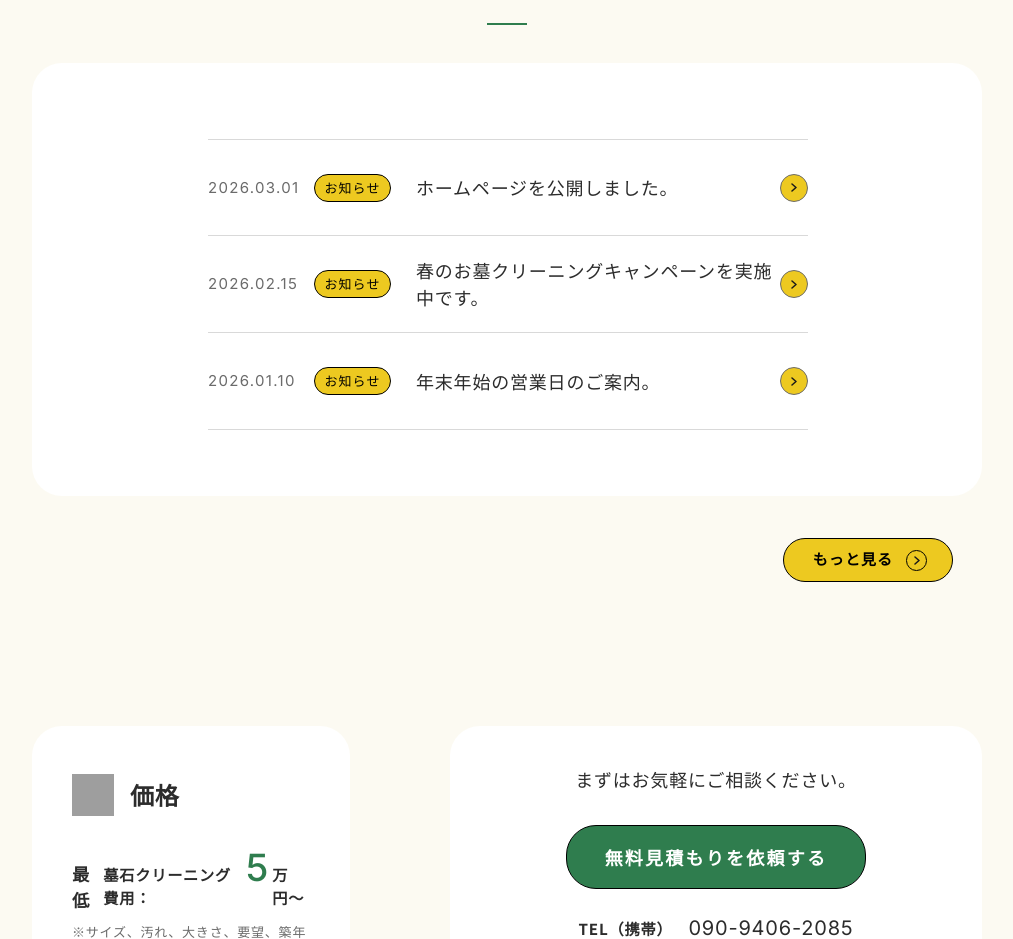
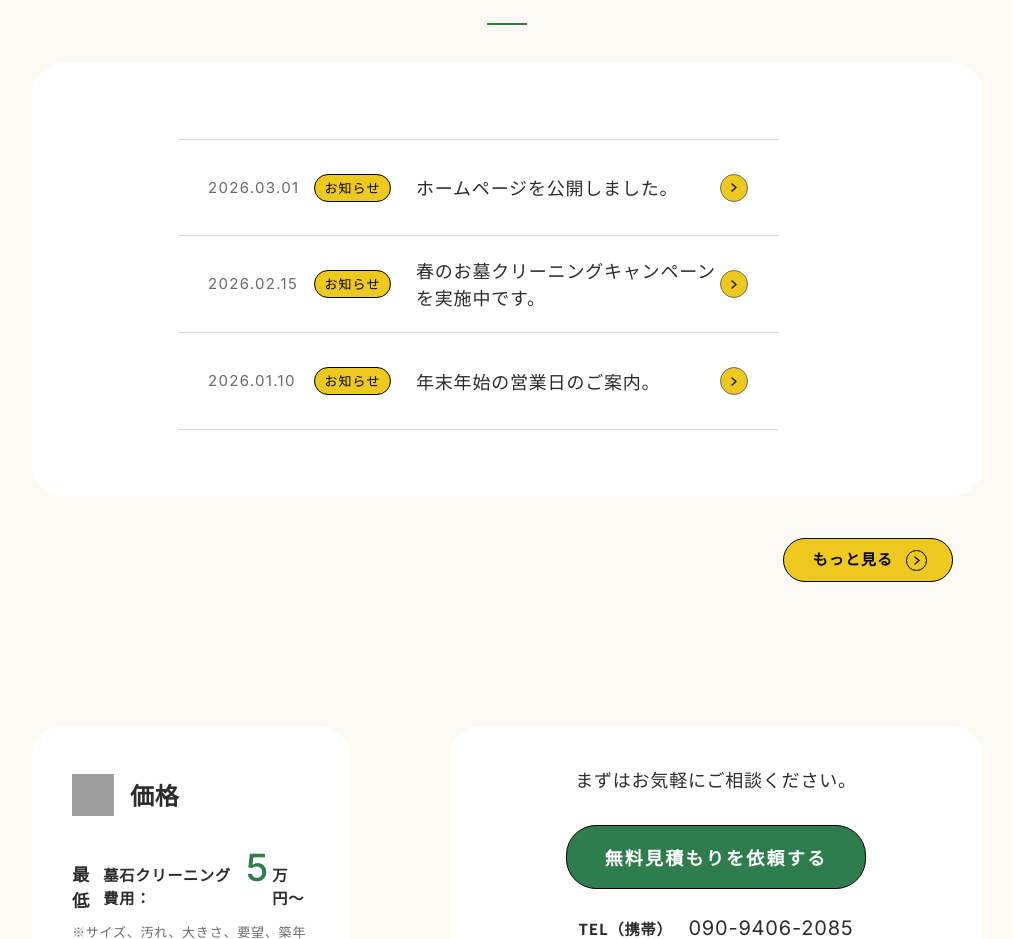
Before and after one commit to jyunnnji/gofuku-sekizai-hp, a Next.js app: page / in a window 1280 px wide. Shown: the part 7940-8879 px from the top of the page, without its empty margins (133-1146 px from the left). Built offline with nearby package versions, Linux system fonts and the light colour scheme; grey boxes are pictures that could not be loaded.

Commit message:
ニュースセクションのカラム幅修正

```diff
--- a/components/News.tsx
+++ b/components/News.tsx
@@ -64,7 +64,7 @@ export default function News() {
               href={item.href}
               className="flex pl-[176px] pr-[174px] group"
             >
-              <div className={`flex items-center w-full h-[97px] border-[#d9d9d9] hover:bg-[#f9f9f9] transition-colors ${
+              <div className={`flex items-center w-full h-[97px] border-[#d9d9d9] hover:bg-[#f9f9f9] transition-colors mx-[-30px] px-[30px] ${
                 i === 0 ? "border-t border-b" : "border-b"
               }`}>
                 {/* Date — left=0, w=102px */}
```
